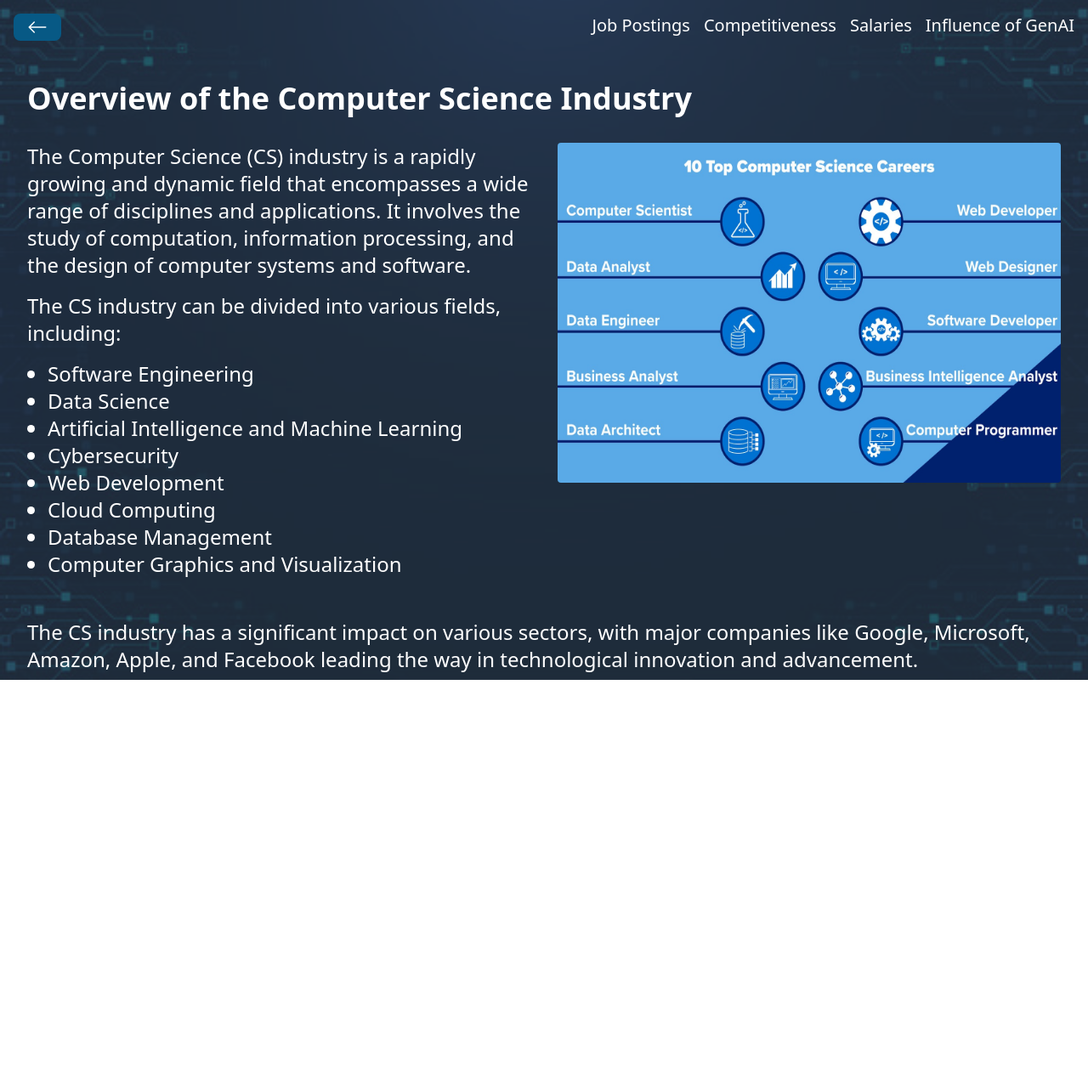
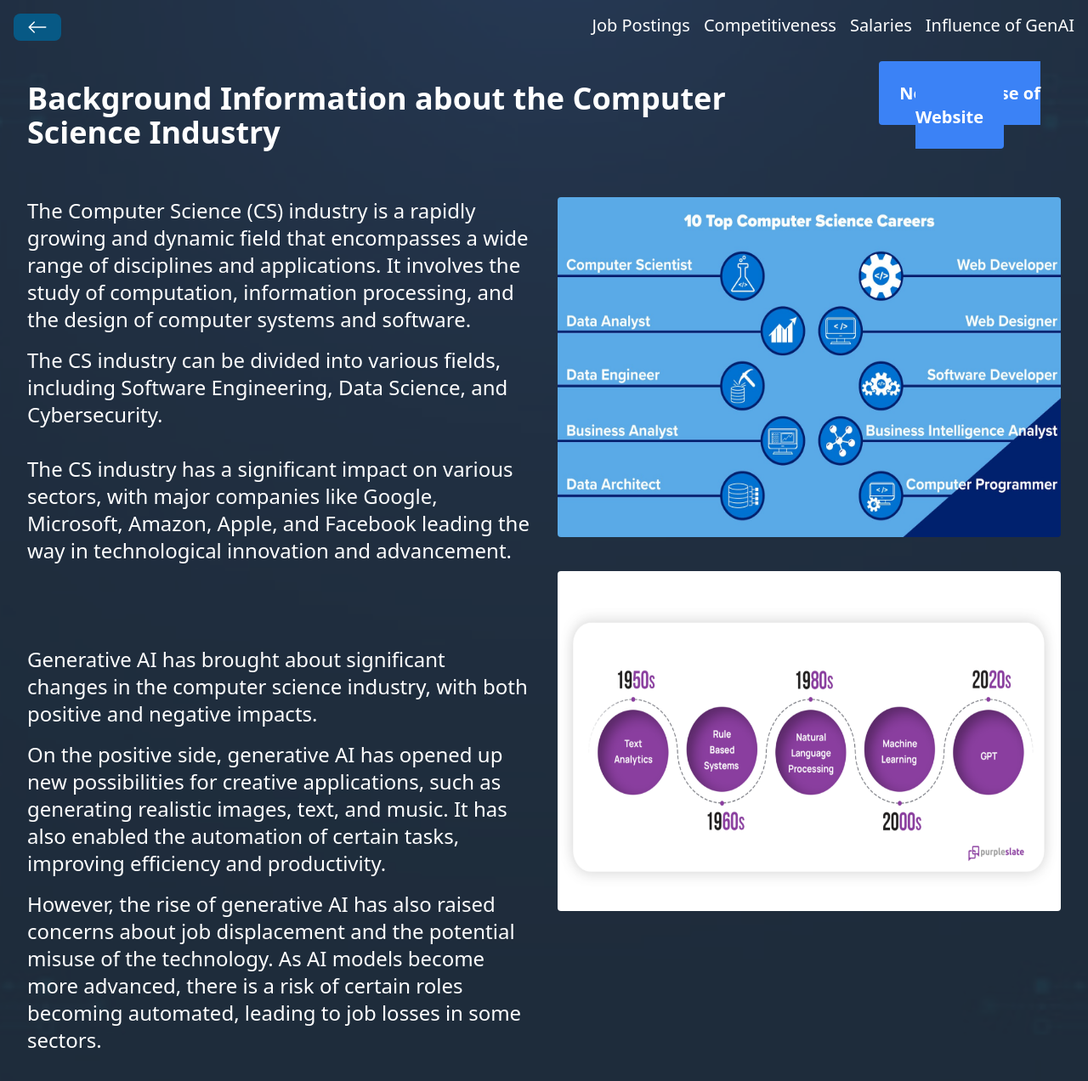
Before and after one commit to Terry9022/RPI-Interactive-Data-Visualization, a React (Vite) app: page /overview in a window 1280 px wide. Shown: the top 1272 px of the page at 85% size. Before the commit the page ends 800 px from the top, so only its background shows below. Built offline with nearby package versions, Linux system fonts and the light colour scheme.

Commit message:
Revisions
- Updated bar chart (moved button to top)
- Condensed background information screens into 1 screen (/overview)

```diff
--- a/src/charts/SalariesBarChart.jsx
+++ b/src/charts/SalariesBarChart.jsx
@@ -132,6 +132,16 @@ const SalariesBarChart = () => {
 
   return (
     <div>
+      <div style={{ width: "40%", marginLeft: "20%" }}>
+        <button
+          style={{ width: "100%" }}
+          id="toggleBarChartData"
+          className="bg-blue-500 rounded text-white p-2 m-5 hover:bg-blue-600"
+          onClick={toggleDataState}
+        >
+          Compare Salary Maximums
+        </button>
+      </div>
       <div className="flex">
         <div className="w-3/4 mr-10">
           <Bar data={data} options={options} ref={chartRef}/>
@@ -206,16 +216,6 @@ const SalariesBarChart = () => {
           </div>
         </div>
       </div>
-      <div style={{ width: "40%", marginLeft: "20%" }}>
-        <button
-          style={{ width: "100%" }}
-          id="toggleBarChartData"
-          className="bg-blue-500 rounded text-white p-2 m-5 hover:bg-blue-600"
-          onClick={toggleDataState}
-        >
-          Compare Salary Maximums
-        </button>
-      </div>
     </div>
   );
 };
--- a/src/pages/OverviewPage.jsx
+++ b/src/pages/OverviewPage.jsx
@@ -53,12 +53,23 @@ const OverviewPage = () => {
           </div>
         </ul>
       </nav>
-      <div className="relative py-12 px-8 bg-slate-700 bg-opacity-60 h-screen ">
-        <h1 className="text-4xl font-bold text-white mb-8  mt-12">
-          Overview of the Computer Science Industry
-        </h1>
+      <div className="relative py-12 px-8 bg-slate-700 bg-opacity-60 ">
+        <div className="flex gap-20">
+          <h1 className="text-4xl font-bold text-white mb-8  mt-12">
+            Background Information about the Computer Science Industry
+          </h1>
+          <div className="mt-12 text-center pb-12">
+            <Link
+              to="/purpose"
+              className="bg-blue-500 hover:bg-blue-600 text-white font-bold py-6 px-6 rounded text-xl "
+            >
+              Next: Purpose of Website
+            </Link>
+          </div>
+        </div>
         <div className="grid grid-cols-1 md:grid-cols-2 gap-8">
           <div>
+            <br></br>
             <p className="text-white text-2xl mb-4">
               The Computer Science (CS) industry is a rapidly growing and
               dynamic field that encompasses a wide range of disciplines and
@@ -66,9 +77,34 @@ const OverviewPage = () => {
               processing, and the design of computer systems and software.
             </p>
             <p className="text-white text-2xl mb-4">
-              The CS industry can be divided into various fields, including:
+              The CS industry can be divided into various fields, including Software Engineering, Data Science, and Cybersecurity.
             </p>
-            <ul className="text-white text-2xl list-disc pl-6 mb-4">
+            <p className="text-white text-2xl mt-8">
+              The CS industry has a significant impact on various sectors, with
+              major companies like Google, Microsoft, Amazon, Apple, and Facebook
+              leading the way in technological innovation and advancement.
+            </p>
+            <br></br>
+            <br></br>
+            <br></br>
+            <br></br>
+            <p className="text-white text-2xl mb-4">
+              Generative AI has brought about significant changes in the computer
+              science industry, with both positive and negative impacts.
+            </p>
+            <p className="text-white text-2xl mb-4">
+              On the positive side, generative AI has opened up new possibilities for
+              creative applications, such as generating realistic images, text,
+              and music. It has also enabled the automation of certain tasks,
+              improving efficiency and productivity.
+            </p>
+            <p className="text-white text-2xl mb-4">
+              However, the rise of generative AI has also raised concerns about
+              job displacement and the potential misuse of the technology. As AI
+              models become more advanced, there is a risk of certain roles
+              becoming automated, leading to job losses in some sectors.
+            </p>
+            {/* <ul className="text-white text-2xl list-disc pl-6 mb-4">
               <li>Software Engineering</li>
               <li>Data Science</li>
               <li>Artificial Intelligence and Machine Learning</li>
@@ -77,29 +113,24 @@ const OverviewPage = () => {
               <li>Cloud Computing</li>
               <li>Database Management</li>
               <li>Computer Graphics and Visualization</li>
-            </ul>
+            </ul> */}
           </div>
           <div>
+            <br></br>
             <img
               src="2.jpeg"
               alt="CS Industry"
               className="w-full mb-4 rounded"
               style={{ width: "auto", height: "400px" }}
             />
+            <br></br>
+            <img
+              src="5.png"
+              alt="History of AI"
+              className="w-full mb-4 rounded"
+              style={{ width: "auto", height: "400px" }}
+            />
           </div>
-        </div>
-        <p className="text-white text-2xl mt-8">
-          The CS industry has a significant impact on various sectors, with
-          major companies like Google, Microsoft, Amazon, Apple, and Facebook
-          leading the way in technological innovation and advancement.
-        </p>
-        <div className="mt-12 text-center pb-12">
-          <Link
-            to="/impact-of-ai"
-            className="bg-blue-500 hover:bg-blue-600 text-white font-bold py-6 px-6 rounded text-xl "
-          >
-            Next: Impact of AI
-          </Link>
         </div>
       </div>
     </div>
--- a/src/pages/PurposePage.jsx
+++ b/src/pages/PurposePage.jsx
@@ -13,7 +13,7 @@ const PurposePage = () => {
           <li>
             <div className="flex">
               <Link
-                to="/impact-of-ai"
+                to="/overview"
                 className="bg-sky-800 text-white px-4 py-1 rounded-lg w-fit"
               >
                 <BsArrowLeft className="text-2xl" />
```
Also changed, not shown: public/5.png (added).
